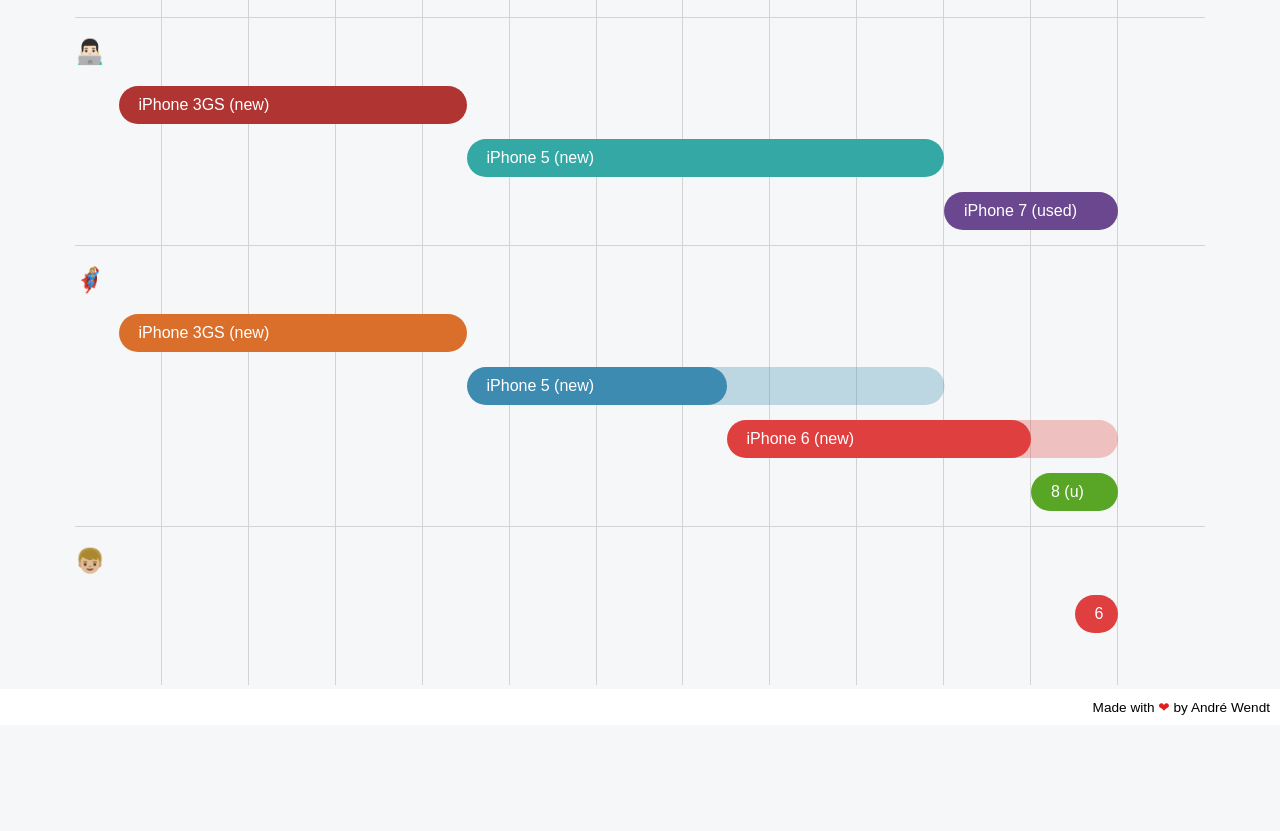
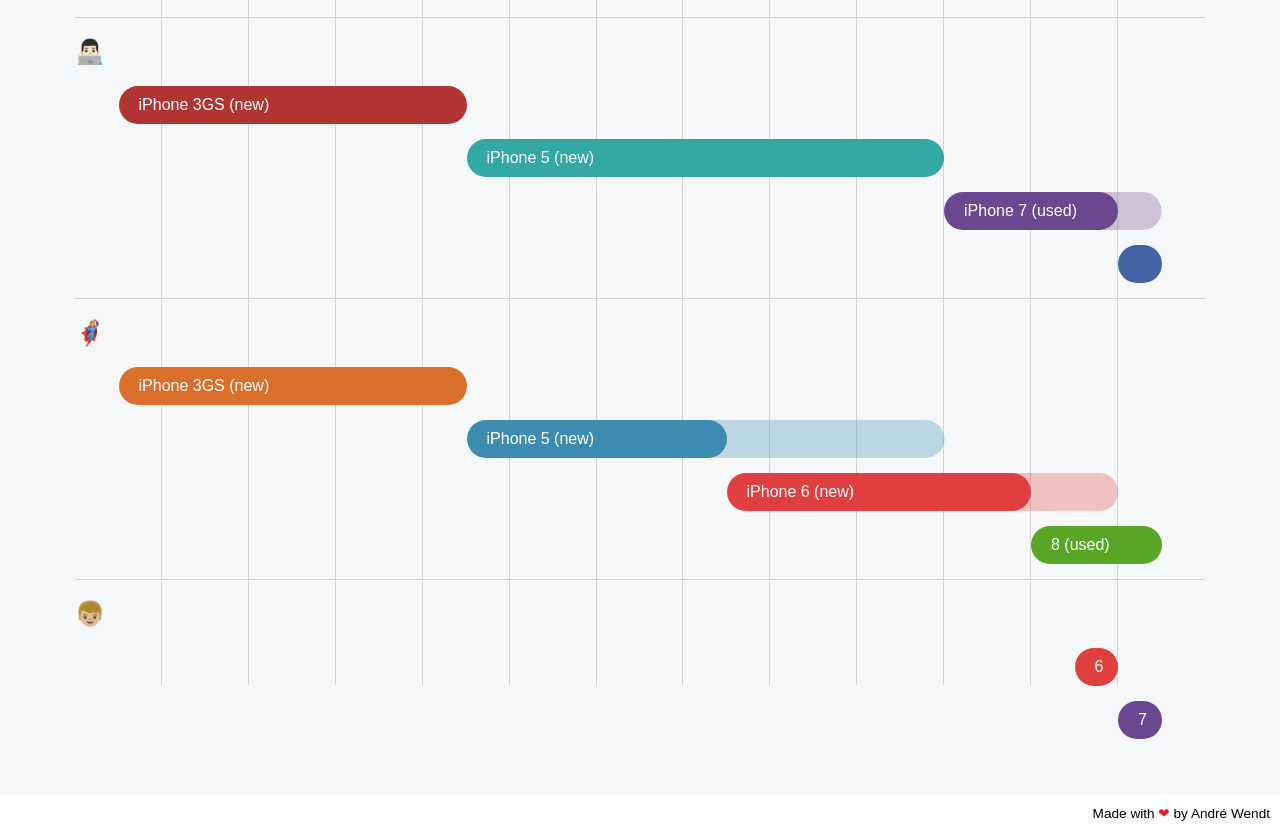
Before and after one commit to awendt/phones, a plain HTML site: page index.html in a window 1280 px wide. Shown: the part 122-953 px from the top of the page. Before the commit the page ends 847 px from the top, so only its background shows below. Drawn offline with Linux system fonts and the light colour scheme.

Commit message:
Update phones

```diff
--- a/index.html
+++ b/index.html
@@ -36,8 +36,8 @@
   <ul class="chart-bars">
     <li data-duration="2009½-2013½" data-color="#b03532">iPhone 3GS (new)</li>
     <li data-duration="2013½-2018" data-color="#33a8a5">iPhone 5 (new)</li>
-    <li data-duration="2019-2020" data-color="#6a478f">iPhone 7 (used)</li>
-    <!-- <li data-duration="2021-2021" data-color="#4464a1">SE (u)</li> -->
+    <li data-duration="2019-2020" data-color="#6a478f" data-eol="2021½">iPhone 7 (used)</li>
+    <li data-duration="2021-2021½" data-color="#4464a1">&nbsp;</li>
   </ul>
 
   <h2>🦸🏼‍♀️</h2>
@@ -45,13 +45,13 @@
     <li data-duration="2009½-2013½" data-color="#da6f2b">iPhone 3GS (new)</li>
     <li data-duration="2013½-2016½" data-color="#3d8bb1" data-eol="2019">iPhone 5 (new)</li>
     <li data-duration="2016½-2019" data-color="#e03f3f" data-eol="2021">iPhone 6 (new)</li>
-    <li data-duration="2020-2020" data-color="#59a627">8 (u)</li>
+    <li data-duration="2020-2021½" data-color="#59a627">8 (used)</li>
   </ul>
 
   <h2>👦🏼</h2>
   <ul class="chart-bars">
     <li data-duration="2020½-2020" data-color="#e03f3f">6</li>
-    <!-- <li data-duration="2021-2021" data-color="#6a478f">7</li> -->
+    <li data-duration="2021-2021½" data-color="#6a478f">7</li>
   </ul>
 </div>
 
```
